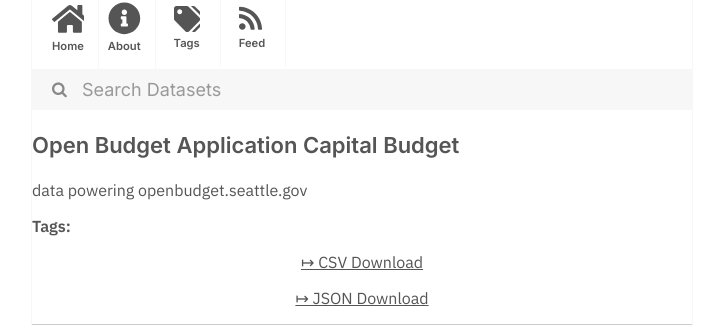
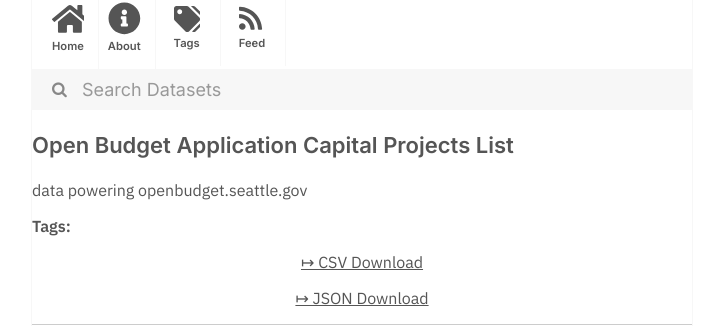
Before and after one commit to dayda-entities/city-of-seattle, a Jekyll site: the page built from _posts/2020-11-10-open-budget-application-capita.md, in a window 1280 px wide. Shown: the part 216-542 px from the top of the page, without its empty margins (278-1001 px from the left). Built offline with Jekyll 4.4.1, drawn with Linux system fonts in a browser that asks for light colours.

```diff
--- a/_posts/2020-11-10-open-budget-application-capita.md
+++ b/_posts/2020-11-10-open-budget-application-capita.md
@@ -1,14 +1,14 @@
 ---
-title: Open Budget Application Capital Budget
-created: '2020-11-10T16:59:49.332114'
-modified: '2020-11-10T16:59:49.332121'
+title: Open Budget Application Capital Projects List
+created: '2020-11-10T16:59:53.498944'
+modified: '2020-11-10T16:59:53.498954'
 state: active
 type: dataset
 tags: []
 groups:
   - Local Government
-csv_url: 'https://data.seattle.gov/api/views/qi2h-j69m/rows.csv?accessType=DOWNLOAD'
-json_url: 'https://data.seattle.gov/api/views/qi2h-j69m/rows.json?accessType=DOWNLOAD'
+csv_url: 'https://data.seattle.gov/api/views/sar3-57ew/rows.csv?accessType=DOWNLOAD'
+json_url: 'https://data.seattle.gov/api/views/sar3-57ew/rows.json?accessType=DOWNLOAD'
 layout: post
 
 ---
```
